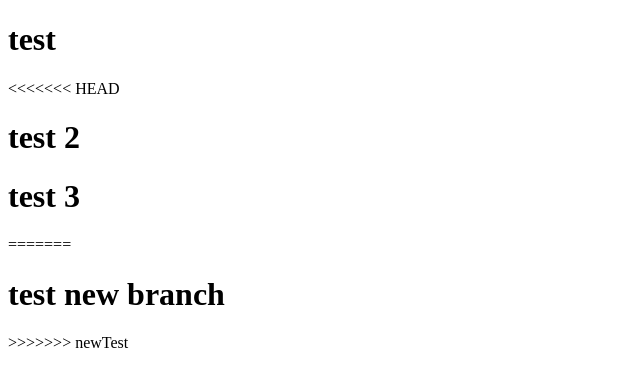
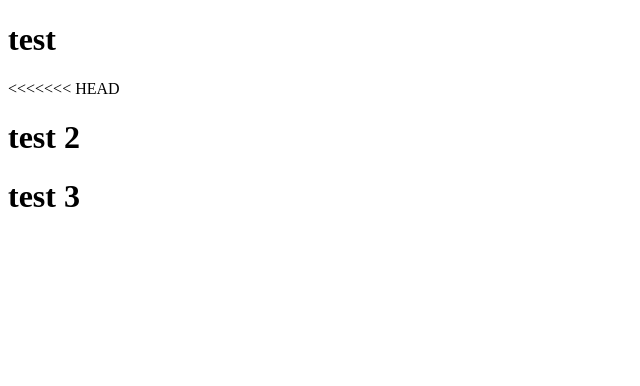
Before and after one commit to Espiritus8/test1, a plain HTML site: page index.html in a window 1280 px wide. Shown: the whole page, without its empty margins (0-640 px from the left). Drawn offline with Linux system fonts and the light colour scheme.

Commit message:
normal file

```diff
--- a/index.html
+++ b/index.html
@@ -10,7 +10,5 @@
 <<<<<<< HEAD
 <h1> test 2 </h1>
 <h1> test 3 </h1>
-=======
-<h1> test new branch</h1>
->>>>>>> newTest
+
 </body>
```
